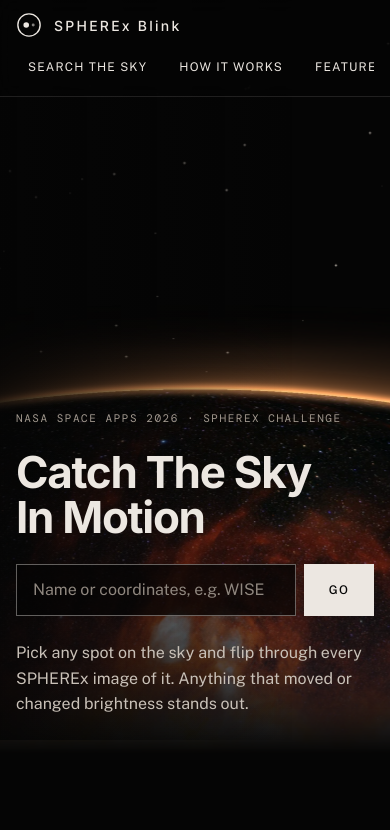
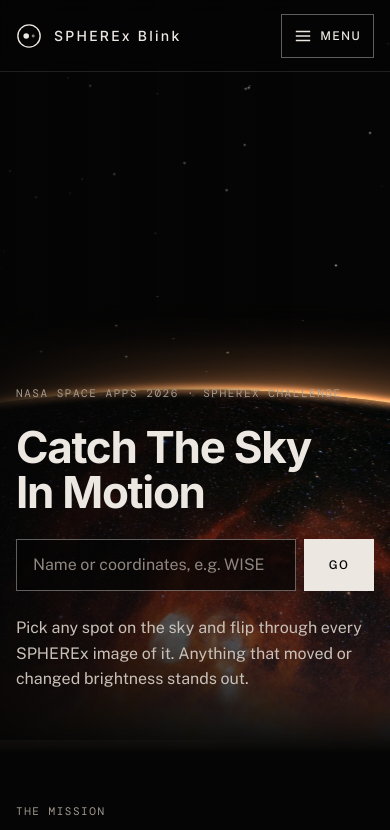
Before and after one commit to munahssn/space-penguins, a React (Vite) app in the folder frontend/: page / in a window 390 px wide. Shown: the top 830 px of the page. Built offline with nearby package versions, Linux system fonts and the light colour scheme.

Commit message:
Optimized the navigation bar in mobile displays

```diff
--- /dev/null
+++ b/frontend/src/components/start/StartNav.jsx
@@ -0,0 +1,75 @@
+// Links to the start page sections, in the pinned header.
+// Wide screens: one row of links. Phones: a "Menu" button that opens the links as a vertical list
+// under the header (start.css). The list closes on a link, Escape, or a tap outside the menu.
+import { useEffect, useId, useRef, useState } from "react";
+
+/** In page order. */
+const SECTIONS = [
+  { id: "search", label: "Search the sky" },
+  { id: "how", label: "How it works" },
+  { id: "features", label: "Features" },
+  { id: "popular", label: "Popular finds" },
+];
+
+function MenuIcon({ open }) {
+  return (
+    <svg className="start-nav-icon" viewBox="0 0 20 20" aria-hidden="true">
+      {open ? (
+        <path d="M4 4l12 12M16 4L4 16" />
+      ) : (
+        <path d="M2 5h16M2 10h16M2 15h16" />
+      )}
+    </svg>
+  );
+}
+
+export default function StartNav() {
+  const [open, setOpen] = useState(false);
+  const navRef = useRef(null);
+  const toggleRef = useRef(null);
+  const listId = useId();
+
+  // While open: Escape closes (and puts focus back on the button), a tap outside the menu closes.
+  useEffect(() => {
+    if (!open) return undefined;
+    const onKeyDown = (event) => {
+      if (event.key !== "Escape") return;
+      setOpen(false);
+      toggleRef.current?.focus();
+    };
+    const onPointerDown = (event) => {
+      if (!navRef.current?.contains(event.target)) setOpen(false);
+    };
+    document.addEventListener("keydown", onKeyDown);
+    document.addEventListener("pointerdown", onPointerDown);
+    return () => {
+      document.removeEventListener("keydown", onKeyDown);
+      document.removeEventListener("pointerdown", onPointerDown);
+    };
+  }, [open]);
+
+  return (
+    <nav ref={navRef} className="start-nav" aria-label="On this page">
+      <button
+        ref={toggleRef}
+        type="button"
+        className="btn-ghost start-nav-toggle"
+        aria-expanded={open}
+        aria-controls={listId}
+        onClick={() => setOpen((isOpen) => !isOpen)}
+      >
+        <MenuIcon open={open} />
+        Menu
+      </button>
+      <ul id={listId} className="start-nav-list" data-open={open}>
+        {SECTIONS.map(({ id, label }) => (
+          <li key={id}>
+            <a href={`#${id}`} onClick={() => setOpen(false)}>
+              {label}
+            </a>
+          </li>
+        ))}
+      </ul>
+    </nav>
+  );
+}
--- a/frontend/src/components/start/start.css
+++ b/frontend/src/components/start/start.css
@@ -60,10 +60,23 @@
 @media (max-width: 1100px) { .start-rocket { display: none; } } /* no room beside the text */
 
 /* ---------- header nav ---------- */
-.start-nav { display: flex; flex-wrap: wrap; gap: var(--space-1) var(--space-2); font-size: var(--text-xs); letter-spacing: var(--tracking-button); text-transform: uppercase; }
+/* Wide screens: the links in one row. The Menu button only shows on phones (see the 640px block below). */
+/* .start-nav in front so this beats the shared .btn-ghost display, whatever order the CSS files load in */
+.start-nav .start-nav-toggle { display: none; }
+.start-nav-list {
+  display: flex;
+  flex-wrap: wrap;
+  gap: var(--space-1) var(--space-2);
+  margin: 0;
+  padding: 0;
+  list-style: none;
+  font-size: var(--text-xs);
+  letter-spacing: var(--tracking-button);
+  text-transform: uppercase;
+}
 /* each link is a small box, so the hover outline has an edge to glow around */
-.start-nav a { padding: var(--space-2) var(--space-3); text-decoration: none; }
-.start-nav a:hover { color: var(--color-accent-hover); box-shadow: var(--hover-ring); }
+.start-nav-list a { display: block; padding: var(--space-2) var(--space-3); text-decoration: none; }
+.start-nav-list a:hover { color: var(--color-accent-hover); box-shadow: var(--hover-ring); }
 
 /* ---------- hero ---------- */
 /* the text sits at the bottom of the hero, on top of the dome */
@@ -189,10 +202,32 @@ a.target-card:hover { background: var(--color-surface-raised); box-shadow: var(-
 }
 
 @media (max-width: 640px) {
-  /* one scrollable row of links keeps the pinned header short */
-  .start-nav { order: 3; width: 100%; flex-wrap: nowrap; overflow-x: auto; white-space: nowrap; scrollbar-width: none; }
-  .start-hero,
-  .start-section { scroll-margin-top: 110px; }
+  /* Header is one short row: logo on the left, Menu button on the right.
+     (The data chip is hidden on phones anyway, see status.css, so its empty slot goes too.) */
+  .start-page .app-header { column-gap: var(--space-3); }
+  .start-page .app-header-end { display: none; }
+  .start-nav { margin-left: auto; }
+  .start-nav .start-nav-toggle { display: inline-flex; padding: 0 var(--space-3); }
+  .start-nav-icon { width: 18px; height: 18px; fill: none; stroke: currentColor; stroke-width: 1.5; }
+
+  /* The links open as a full-width vertical list just under the pinned header, over the page. */
+  .start-nav-list {
+    position: absolute;
+    top: calc(100% + 1px); /* below the header's bottom line */
+    left: 0;
+    right: 0;
+    flex-direction: column;
+    flex-wrap: nowrap;
+    gap: 0;
+    padding: var(--space-2) var(--page-gutter) var(--space-4);
+    background: var(--color-bg); /* solid: big hero text would show through a see-through panel */
+    border-bottom: 1px solid var(--color-line);
+    font-size: var(--text-sm);
+  }
+  .start-nav-list[data-open="false"] { display: none; }
+  .start-nav-list li + li { border-top: 1px solid var(--color-line); }
+  .start-nav-list a { display: flex; align-items: center; min-height: 52px; padding: 0 var(--space-2); }
+
   .start-hero { padding-block: var(--space-12); }
 }
 
@@ -202,6 +237,7 @@ a.target-card:hover { background: var(--color-surface-raised); box-shadow: var(-
 
 @media (prefers-reduced-motion: no-preference) {
   .start-page::before { animation: start-drift 30s ease-in-out infinite alternate; }
+  .start-nav-list[data-open="true"] { animation: fade-in var(--duration-fast) ease both; }
   .start-rocket { animation: start-rocket-in 1.4s var(--ease-out) 0.3s both; }
   a.target-card { transition: transform 250ms var(--ease-out), background-color 250ms ease, box-shadow 250ms ease; }
   .target-card-image img { transition: transform 600ms var(--ease-out); }
--- a/frontend/src/pages/StartPage.jsx
+++ b/frontend/src/pages/StartPage.jsx
@@ -5,26 +5,11 @@ import SearchBar from "../components/search/SearchBar.jsx";
 import FeatureGrid from "../components/start/FeatureGrid.jsx";
 import HowItWorks from "../components/start/HowItWorks.jsx";
 import Mission from "../components/start/Mission.jsx";
+import StartNav from "../components/start/StartNav.jsx";
 import TargetCards from "../components/start/TargetCards.jsx";
 import DataChip from "../components/status/DataChip.jsx";
 import StatusBar from "../components/status/StatusBar.jsx";
 import "../components/start/start.css";
-
-/** Header links, in page order. The header stays at the top while scrolling (start.css). */
-const SECTIONS = [
-  { id: "search", label: "Search the sky" },
-  { id: "how", label: "How it works" },
-  { id: "features", label: "Features" },
-  { id: "popular", label: "Popular finds" },
-];
-
-function StartNav() {
-  return (
-    <nav className="start-nav" aria-label="On this page">
-      {SECTIONS.map(({ id, label }) => <a key={id} href={`#${id}`}>{label}</a>)}
-    </nav>
-  );
-}
 
 /** A start-page section: small label, big title, then the content. */
 function Section({ id, kicker, title, children }) {
```
